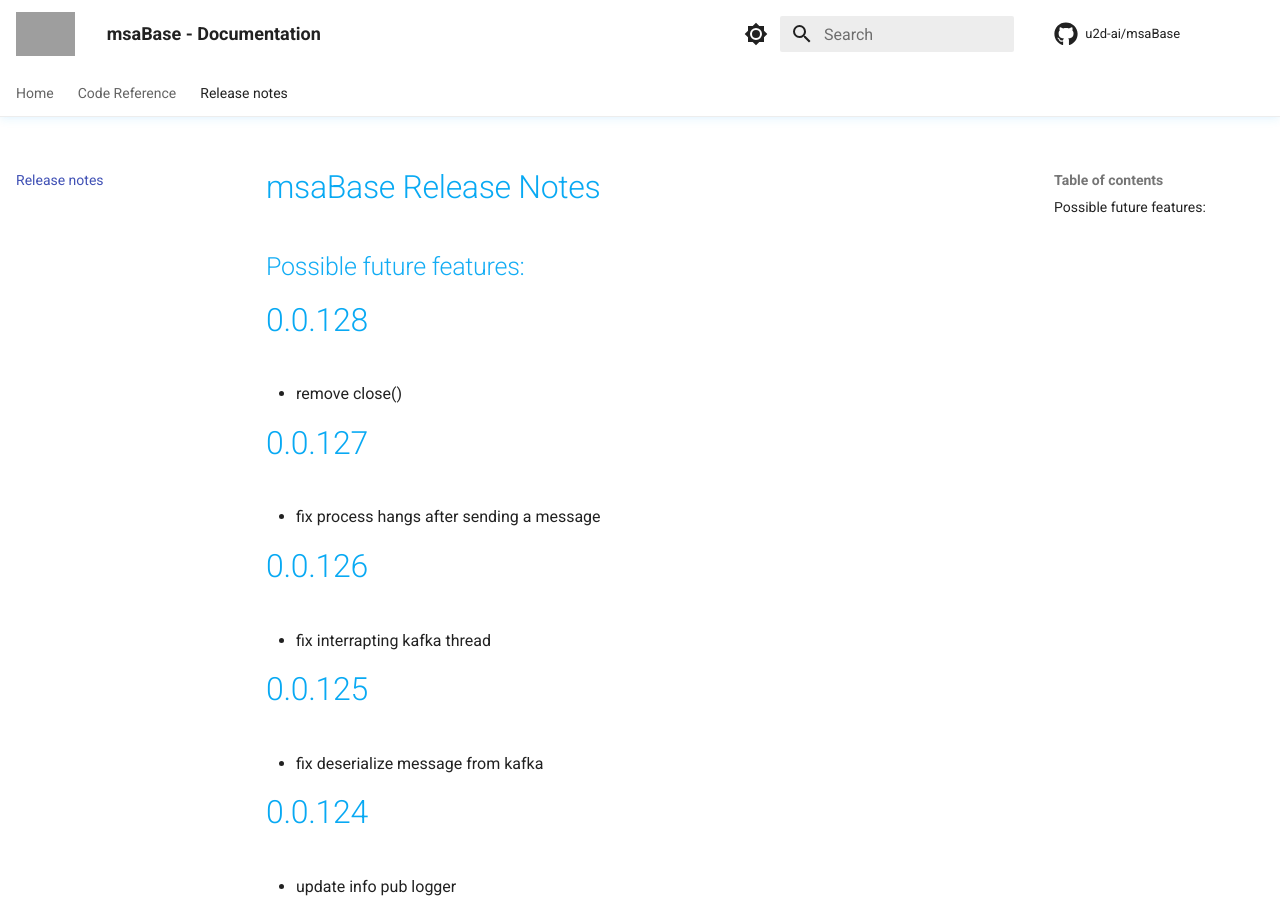
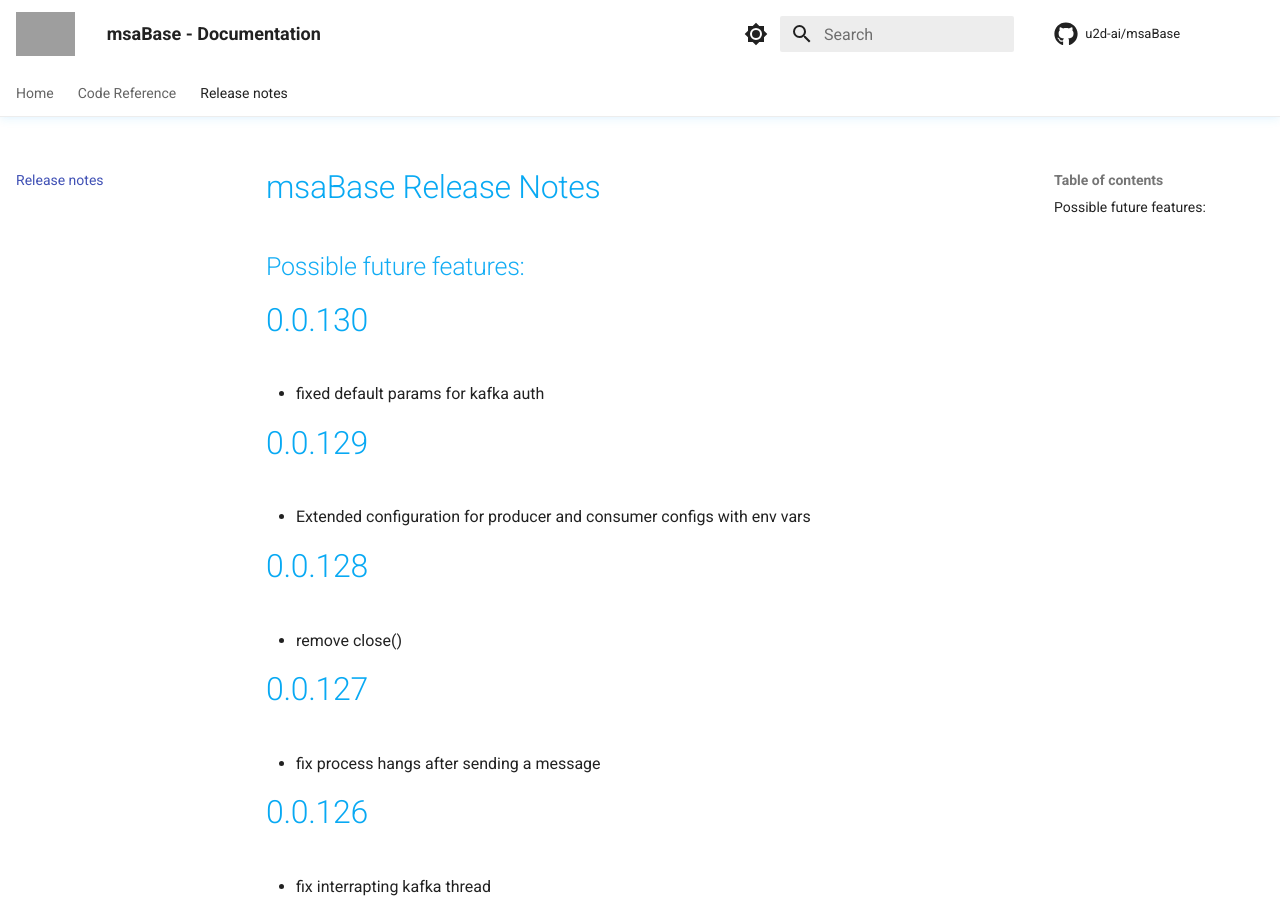
Before and after one commit to u2d-ai/msaBase, an MkDocs documentation site: the page built from docs/release-notes.md, in a window 1280 px wide and 900 px high. Built offline with MkDocs 1.6.1 and Material for MkDocs 9.7.7, drawn with Linux system fonts in a browser that asks for light colours; comment, search, counter and statistics services are not loaded; grey boxes are pictures that could not be loaded.

Commit message:
fix: release notes

```diff
--- a/docs/release-notes.md
+++ b/docs/release-notes.md
@@ -1,5 +1,13 @@
 # msaBase Release Notes
 ## Possible future features:
+
+# 0.0.130
+
+- fixed default params for kafka auth
+
+# 0.0.129
+
+- Extended configuration for producer and consumer configs with env vars
 
 # 0.0.128
 
```
